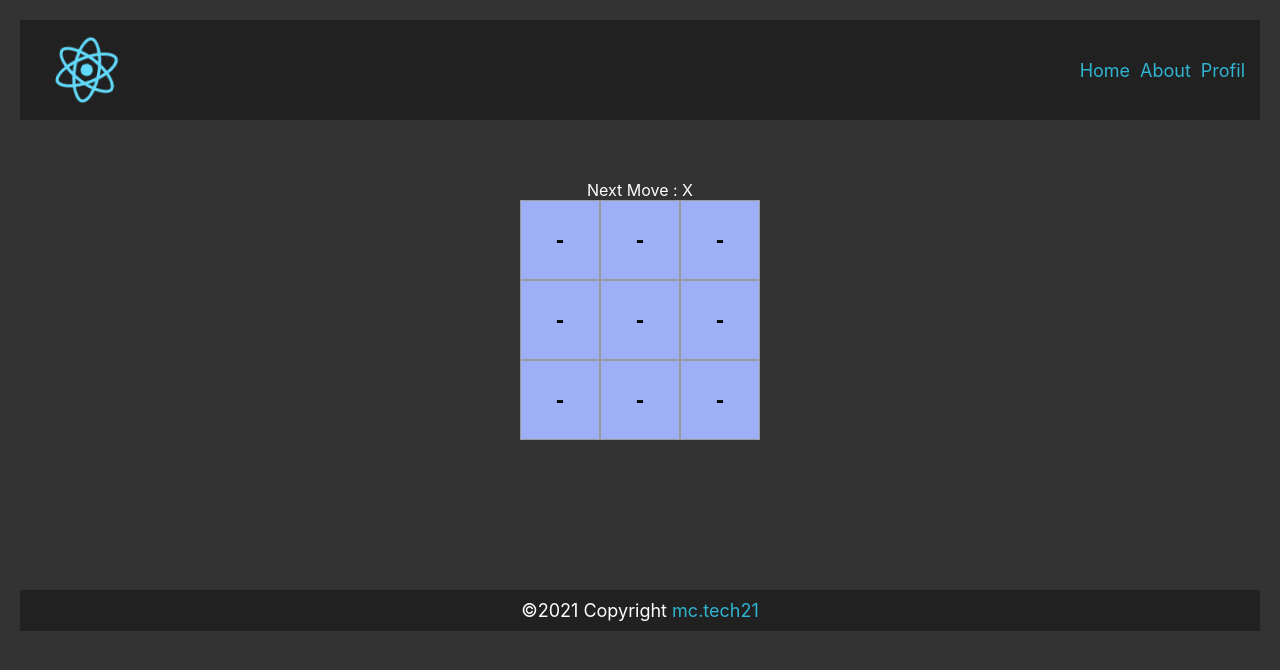
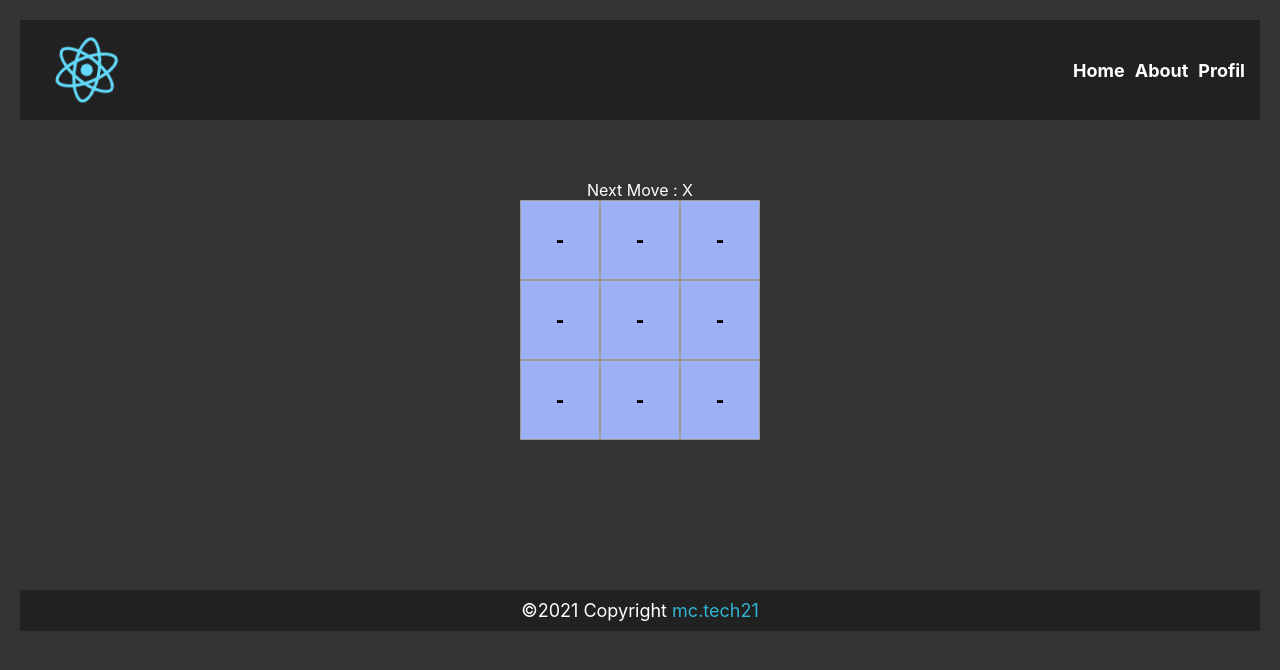
Before and after one commit to mcteach21/react-samples-app, a React (Create React App) app: page / in a window 1280 px wide. Shown: the top 670 px of the page. Built offline with nearby package versions, Linux system fonts and the light colour scheme.

Commit message:
add styled components

```diff
--- a/package.json
+++ b/package.json
@@ -8,11 +8,14 @@
     "@testing-library/jest-dom": "^5.14.1",
     "@testing-library/react": "^11.2.7",
     "@testing-library/user-event": "^12.8.3",
+    "components": "^0.1.0",
     "react": "^17.0.2",
     "react-dom": "^17.0.2",
     "react-router-dom": "^5.2.0",
     "react-scripts": "4.0.3",
     "semantic-ui-react": "^2.0.3",
+    "styled": "^1.0.0",
+    "styled-components": "^5.3.1",
     "web-vitals": "^1.1.2"
   },
   "scripts": {
--- a/src/navbar.js
+++ b/src/navbar.js
@@ -1,11 +1,31 @@
 import React, { useState } from "react";
-import { NavLink } from "react-router-dom";
+import { NavLink as Link} from "react-router-dom";
 
-import AccountCircleIcon from '@material-ui/icons/AccountCircle';
-import HomeRoundedIcon from '@material-ui/icons/HomeRounded';
+// import AccountCircleIcon from '@material-ui/icons/AccountCircle';
+// import HomeRoundedIcon from '@material-ui/icons/HomeRounded';
+
+import styled from "styled-components";
 
 const Navbar = () => {
   const [isOpen, setOpen] = useState(false);
+
+  const NavLink = styled(Link)`
+    color: #fff;
+    display: flex;
+    align-items: center;
+    text-decoration: none;
+    padding: 0 1rem;
+    height: 100%;
+    font-weight: bold;
+    cursor: pointer;
+    &.active {
+      color:black;
+    }
+    &:hover {
+      color: orangered;
+    }
+ `;
+
   return (
     <nav
       className="navbar is-primary"
--- a/src/tictoe.js
+++ b/src/tictoe.js
@@ -30,17 +30,17 @@ class Board extends React.Component {
       if(this.itsOver)
           return;
 
+      document.getElementById('status').innerHTML=this.title+ ' '+this.lastMove;
       this.lastMove = this.lastMove=='X'?'O':'X';
       this.moves[i]=this.lastMove;
+
+      document.getElementById('sq'+i).innerHTML=this.lastMove;
+
 
       this.itsOver=this.checkMoves();
       if(this.itsOver){
           document.getElementById('status').innerHTML='The winner is : '+i+'!';
-      }else{
-          document.getElementById('sq'+i).innerHTML=this.lastMove;
-          document.getElementById('status').innerHTML=this.title+ ' '+this.lastMove;
       }
-
   }
 
   renderSquare(i) {
@@ -51,10 +51,6 @@ class Board extends React.Component {
           this.moves.push(null);
   }
   checkMoves(){
-      console.log(this.moves);
-      console.log(this.moves[0]+' '+this.moves[1]+' '+this.moves[2]);
-
-
       return (this.moves[0]!=null && this.moves[0]==this.moves[1] && this.moves[1]==this.moves[2])
           || (this.moves[3]!=null && this.moves[3]==this.moves[4] && this.moves[4]==this.moves[5])
           || (this.moves[6]!=null && this.moves[6]==this.moves[7] && this.moves[7]==this.moves[8])
@@ -63,6 +59,8 @@ class Board extends React.Component {
           || (this.moves[3]!=null && this.moves[0]==this.moves[3] && this.moves[3]==this.moves[6])
           || (this.moves[4]!=null && this.moves[1]==this.moves[4] && this.moves[4]==this.moves[7])
           || (this.moves[5]!=null && this.moves[2]==this.moves[5] && this.moves[5]==this.moves[8]);
+
+      //TODO : simplify!
   }
   createBoard() {
       let n=0;
@@ -80,7 +78,6 @@ class Board extends React.Component {
      //       {this.createBoard()}
      //   </div>
      // );
-
       const e = React.createElement;
       return e('div', {}, this.createBoard());
   }
```
Also changed, not shown: 1 other file (tests, documents, lock files or other folders).
